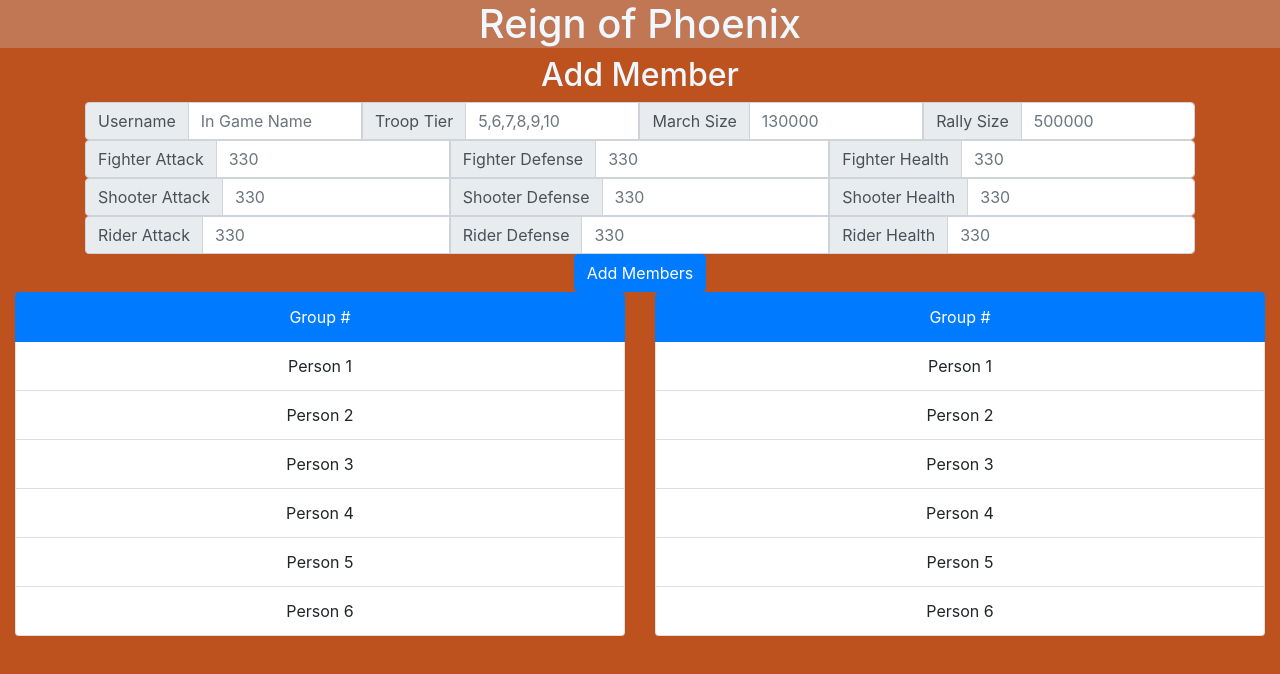
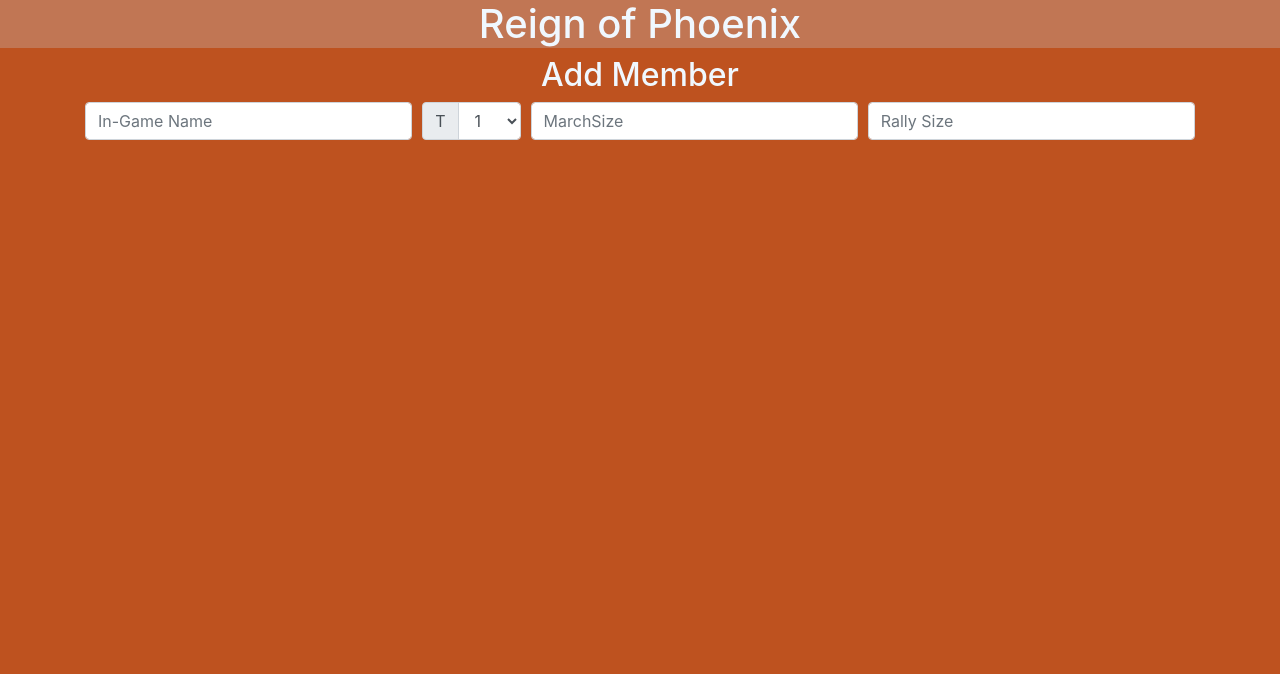
Before and after one commit to Dizzion/rop-app, a React (Create React App) app: page / in a window 1280 px wide. Shown: the top 674 px of the page. Built offline with nearby package versions, Linux system fonts and the light colour scheme.

Commit message:
started form for adding members to DB

```diff
--- a/src/App.tsx
+++ b/src/App.tsx
@@ -4,7 +4,6 @@ import { Player } from "./Model/player.model";
 import NewMember from "./Components/NewMember";
 import CardContainer from './Components/CardContainer';
 import "./App.scss";
-import { Col, Container, Row } from "react-bootstrap";
 
 const App: React.FC = () => {
   const [members, setMembers] = useState<Player[]>([]);
@@ -17,7 +16,7 @@ const App: React.FC = () => {
     <div className="App">
       <Header />
       <NewMember onAddMember={memberAddHandler}/>
-      <CardContainer members={members}/>
+      <CardContainer Members={members}/>
     </div>
   );
 };
--- a/src/Components/CardContainer.tsx
+++ b/src/Components/CardContainer.tsx
@@ -3,9 +3,9 @@ import { Container, Row, Col } from "react-bootstrap";
 import Card from "./TeamCards/Card";
 import { Player } from "../Model/player.model";
 
-type Members = Player[];
 
-const CardContainer: React.FC<Members> = props => {
+
+const CardContainer: React.FC<any> = props => {
   return (
     <div>
       {/*add sorting and use algorythm to sort all the members when added to site
@@ -13,10 +13,10 @@ const CardContainer: React.FC<Members> = props => {
       <Container fluid>
         <Row>
           <Col sm>
-            <Card />
+            {/*<Card />*/}
           </Col>
           <Col sm>
-            <Card />
+            {/*<Card />*/}
           </Col>
         </Row>
       </Container>
--- a/src/Components/NewMember.tsx
+++ b/src/Components/NewMember.tsx
@@ -1,5 +1,5 @@
 import React from "react";
-import { Button, Container, FormControl, InputGroup } from "react-bootstrap";
+import { Button, Col, Container, Form, InputGroup } from "react-bootstrap";
 import { Player } from '../Model/player.model';
 
 type NewMemberProps = {
@@ -9,134 +9,65 @@ type NewMemberProps = {
 const NewMember: React.FC<NewMemberProps> = props => {
   return (
     <div>
-      <Container fluid="sm">
+      <Container fluid="sm" >
         <h2>Add Member</h2>
-        <InputGroup>
-          <InputGroup.Prepend>
-            <InputGroup.Text id="Username">Username</InputGroup.Text>
-          </InputGroup.Prepend>
-          <FormControl
-            placeholder="In Game Name"
-            aria-label="id"
-            aria-describedby="Username"
-          />
-
-          <InputGroup.Prepend>
-            <InputGroup.Text id="tier">Troop Tier</InputGroup.Text>
-          </InputGroup.Prepend>
-          <FormControl
-            placeholder="5,6,7,8,9,10"
-            aria-label="troopTier"
-            aria-describedby="teir"
-          />
-
-          <InputGroup.Prepend>
-            <InputGroup.Text id="march">March Size</InputGroup.Text>
-          </InputGroup.Prepend>
-          <FormControl
-            placeholder="130000"
-            aria-label="marchSize"
-            aria-describedby="march"
-          />
-
-          <InputGroup.Prepend>
-            <InputGroup.Text id="rally">Rally Size</InputGroup.Text>
-          </InputGroup.Prepend>
-          <FormControl
-            placeholder="500000"
-            aria-label="rallySize"
-            aria-describedby="rally"
-          />
-        </InputGroup>
-        <InputGroup>
-          <InputGroup.Prepend>
-            <InputGroup.Text id="fighterAttack">Fighter Attack</InputGroup.Text>
-          </InputGroup.Prepend>
-          <FormControl
-            placeholder="330"
-            aria-label="fighterAttack"
-            aria-describedby="fighterAttack"
-          />
-
-          <InputGroup.Prepend>
-            <InputGroup.Text id="fighterDefense">
-              Fighter Defense
-            </InputGroup.Text>
-          </InputGroup.Prepend>
-          <FormControl
-            placeholder="330"
-            aria-label="fighterDefense"
-            aria-describedby="fighterDefense"
-          />
-
-          <InputGroup.Prepend>
-            <InputGroup.Text id="fighterHealth">Fighter Health</InputGroup.Text>
-          </InputGroup.Prepend>
-          <FormControl
-            placeholder="330"
-            aria-label="fighterHealth"
-            aria-describedby="fighterHealth"
-          />
-        </InputGroup>
-        <InputGroup>
-          <InputGroup.Prepend>
-            <InputGroup.Text id="shooterAttack">Shooter Attack</InputGroup.Text>
-          </InputGroup.Prepend>
-          <FormControl
-            placeholder="330"
-            aria-label="ShooterAttack"
-            aria-describedby="shooterAttack"
-          />
-
-          <InputGroup.Prepend>
-            <InputGroup.Text id="shooterDefense">
-              Shooter Defense
-            </InputGroup.Text>
-          </InputGroup.Prepend>
-          <FormControl
-            placeholder="330"
-            aria-label="ShooterDefense"
-            aria-describedby="shooterDefense"
-          />
-
-          <InputGroup.Prepend>
-            <InputGroup.Text id="shooterHealth">Shooter Health</InputGroup.Text>
-          </InputGroup.Prepend>
-          <FormControl
-            placeholder="330"
-            aria-label="ShooterHealth"
-            aria-describedby="shooterHealth"
-          />
-        </InputGroup>
-        <InputGroup>
-          <InputGroup.Prepend>
-            <InputGroup.Text id="riderAttack">Rider Attack</InputGroup.Text>
-          </InputGroup.Prepend>
-          <FormControl
-            placeholder="330"
-            aria-label="RiderAttack"
-            aria-describedby="riderAttack"
-          />
-
-          <InputGroup.Prepend>
-            <InputGroup.Text id="riderDefense">Rider Defense</InputGroup.Text>
-          </InputGroup.Prepend>
-          <FormControl
-            placeholder="330"
-            aria-label="RiderDefense"
-            aria-describedby="riderDefense"
-          />
-
-          <InputGroup.Prepend>
-            <InputGroup.Text id="riderHealth">Rider Health</InputGroup.Text>
-          </InputGroup.Prepend>
-          <FormControl
-            placeholder="330"
-            aria-label="RiderHealth"
-            aria-describedby="riderHealth"
-          />
-        </InputGroup>
-        <Button>Add Members</Button>
+        <Form >
+            <Form.Row className="align-items-center">
+                <Col>
+                    <Form.Label htmlFor="UsernameInput" srOnly>
+                        Username
+                    </Form.Label>
+                    <Form.Control
+                        className="mb-2"
+                        id="Usernameinput"
+                        placeholder="In-Game Name"
+                    />
+                </Col>
+                <Col xs="auto">
+                    <Form.Label htmlFor="TroopTierInput" srOnly>
+                        TroopTier
+                    </Form.Label>
+                    <InputGroup className="mb-2">
+                        <InputGroup.Prepend>
+                            <InputGroup.Text>T</InputGroup.Text>
+                        </InputGroup.Prepend>
+                        <Form.Control as="select" defaultValue="1">
+                            <option value="1">1</option>
+                            <option value="2">2</option>
+                            <option value="3">3</option>
+                            <option value="4">4</option>
+                            <option value="5">5</option>
+                            <option value="6">6</option>
+                            <option value="7">7</option>
+                            <option value="8">8</option>
+                            <option value="9">9</option>
+                            <option value="10">10</option>
+                            <option value="11">11</option>
+                        </Form.Control>
+                    </InputGroup>
+                </Col>
+                <Col>
+                    <Form.Label htmlFor="MarchInput" srOnly>
+                        MarchSize
+                    </Form.Label>
+                    <Form.Control
+                        className="mb-2"
+                        id="Marchinput"
+                        placeholder="MarchSize"
+                    />
+                </Col>
+                <Col>
+                    <Form.Label htmlFor="RallyInput" srOnly>
+                        RallySize
+                    </Form.Label>
+                    <Form.Control
+                        className="mb-2"
+                        id="Rallyinput"
+                        placeholder="Rally Size"
+                    />
+                </Col>
+            </Form.Row>
+        </Form>
       </Container>
     </div>
   );
--- a/src/Components/TeamCards/Card.tsx
+++ b/src/Components/TeamCards/Card.tsx
@@ -1,7 +1,10 @@
 import React from 'react';
 import ListGroup from 'react-bootstrap/ListGroup';
+import { Player } from '../../Model/player.model';
 
-function Card() {
+type Members = Player[];
+
+const Card: React.FC<Members> = props => {
     return (
         <div>
             <ListGroup>
```
